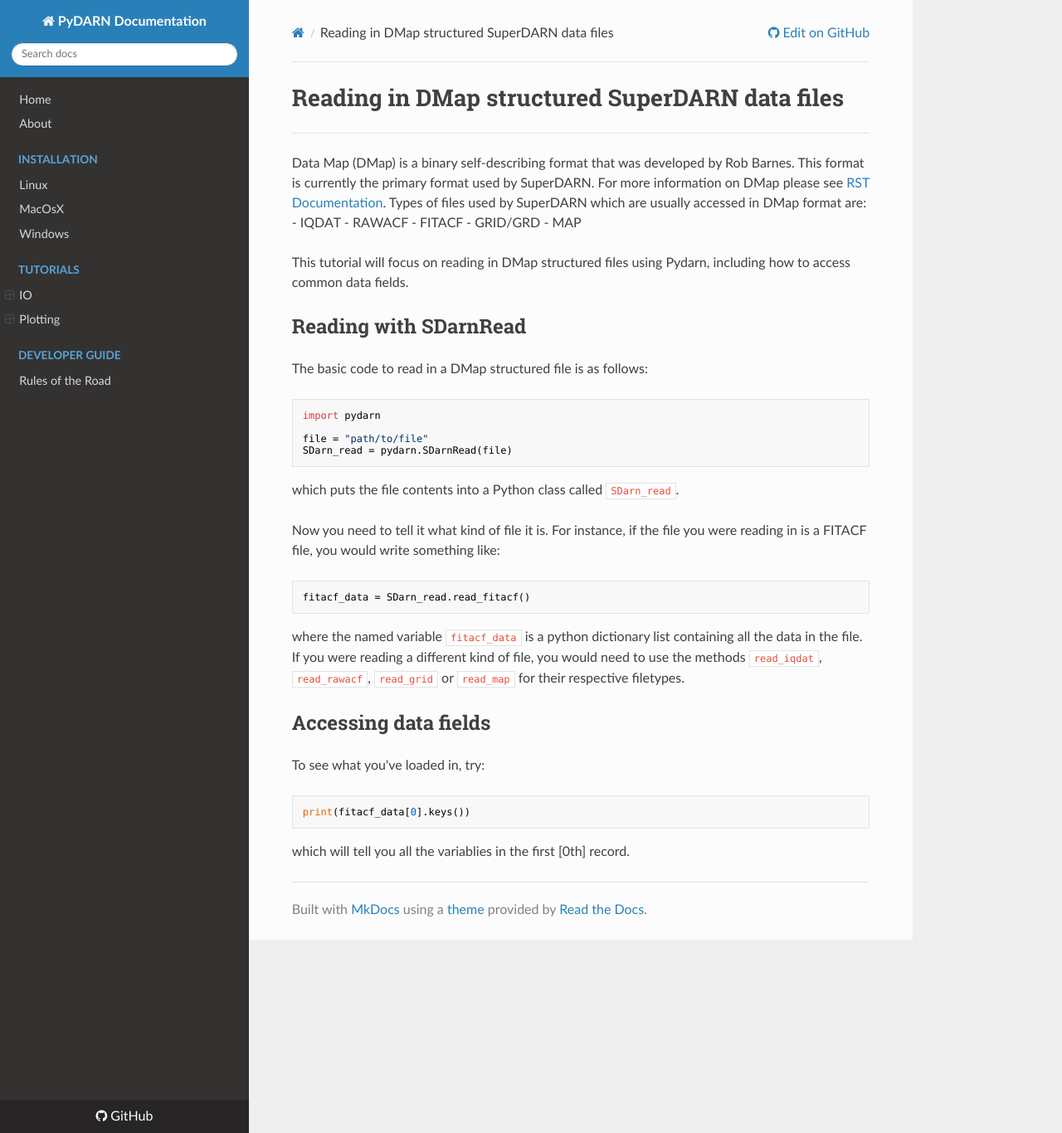
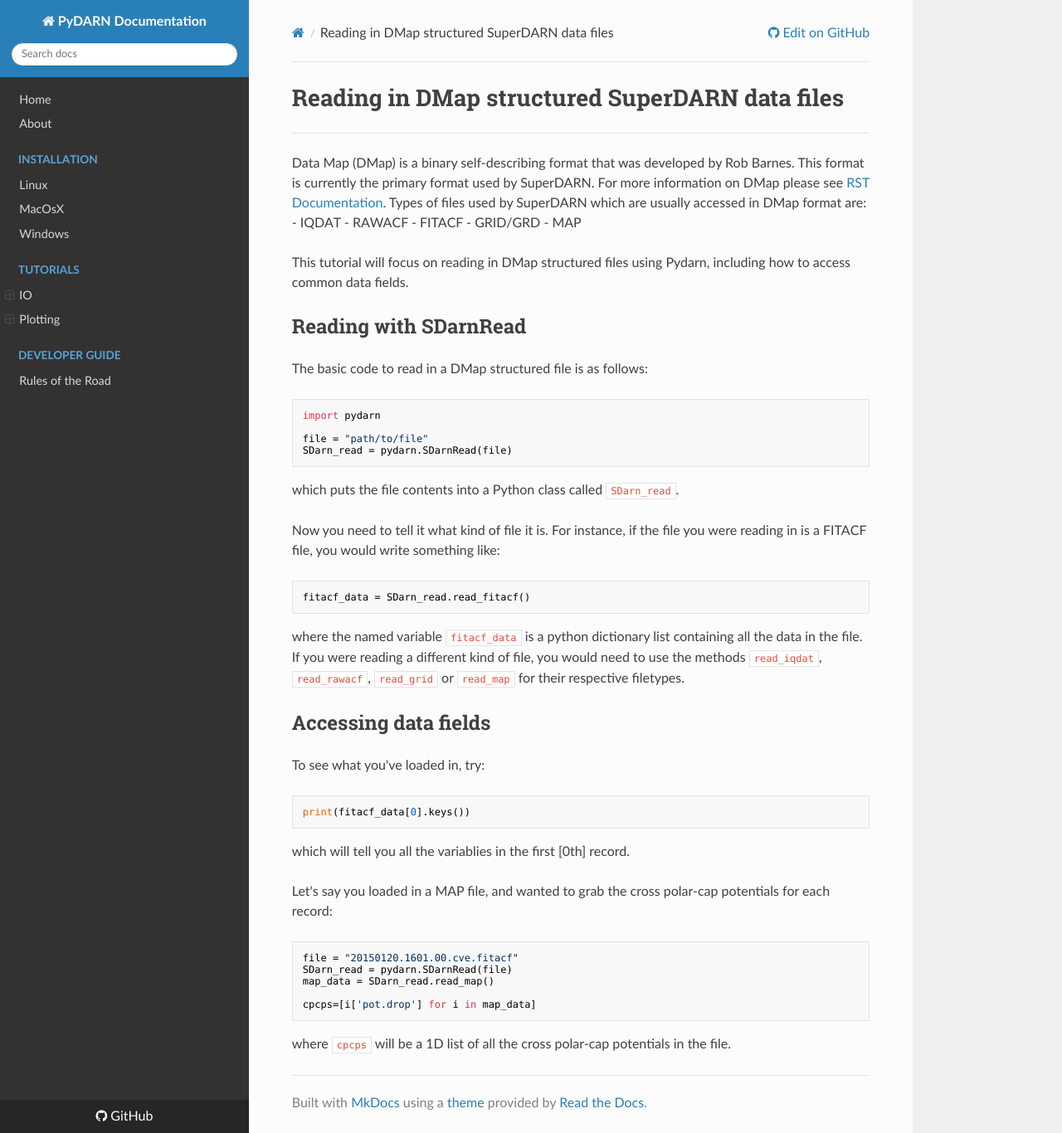
Before and after one commit to SuperDARN/pydarn, an MkDocs documentation site: the page built from docs/user/SDarnRead.md, in a window 1280 px wide and 1366 px high. Shown: the whole window at 83% size. Built offline with MkDocs 1.6.1, drawn with Linux system fonts in a browser that asks for light colours; nearby versions of some CDN libraries.

Commit message:
Update SDarnRead.md

````diff
--- a/docs/user/SDarnRead.md
+++ b/docs/user/SDarnRead.md
@@ -36,3 +36,13 @@ To see what you've loaded in, try:
 print(fitacf_data[0].keys())
 ```
 which will tell you all the variablies in the first [0th] record.
+
+Let's say you loaded in a MAP file, and wanted to grab the cross polar-cap potentials for each record:
+```python
+file = "20150120.1601.00.cve.fitacf"
+SDarn_read = pydarn.SDarnRead(file)
+map_data = SDarn_read.read_map()
+
+cpcps=[i['pot.drop'] for i in map_data]
+```
+where `cpcps` will be a 1D list of all the cross polar-cap potentials in the file.
````
